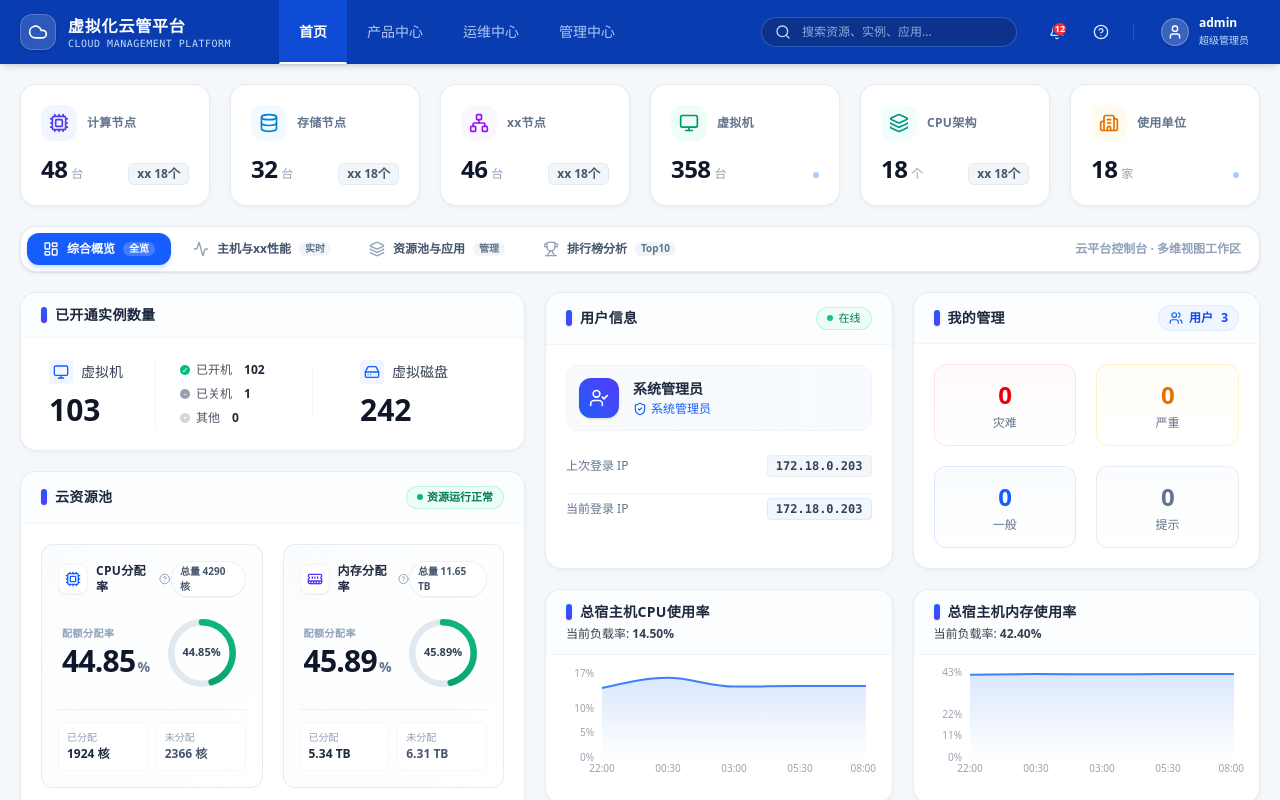
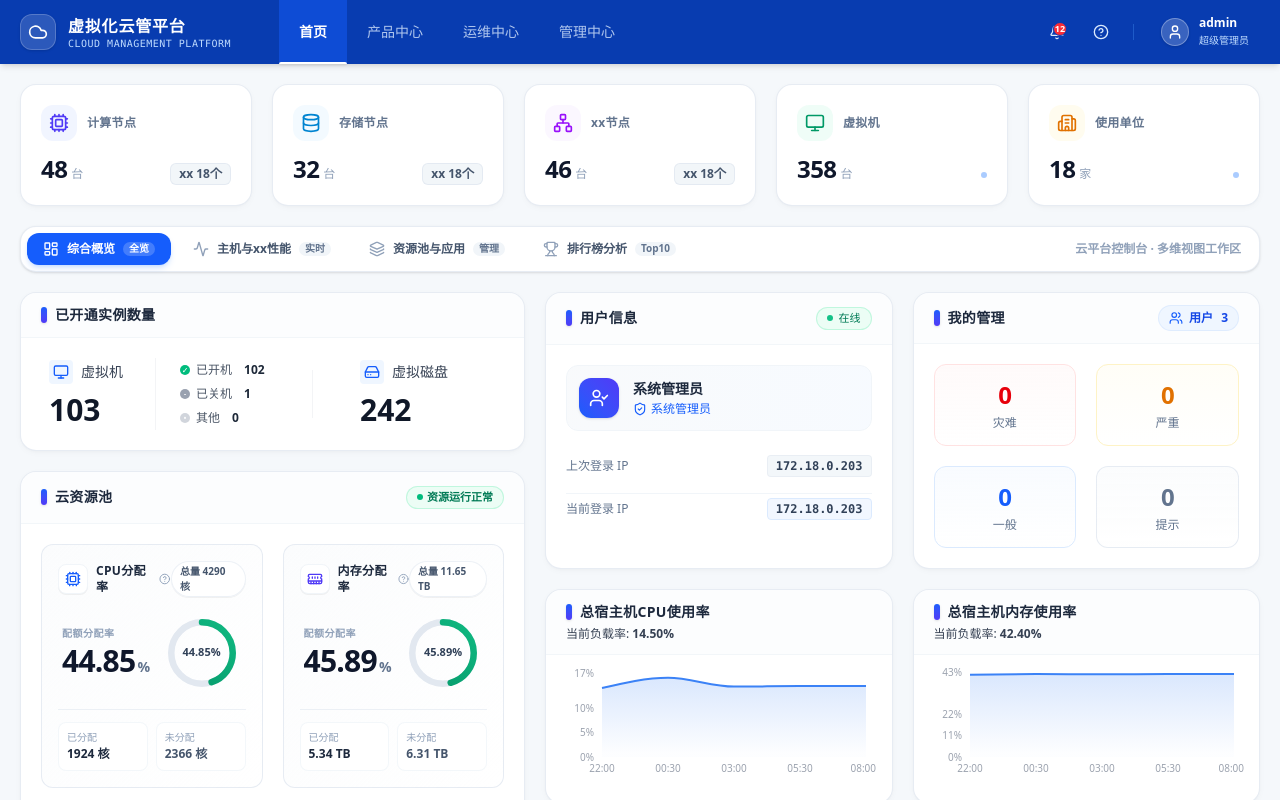
Before and after one commit to COSMOSPP/cloud-web-1, a React (Vite) app: page / in a window 1280 px wide. Shown: the top 800 px of the page. Built offline with nearby package versions, Linux system fonts and the light colour scheme.

Commit message:
feat: remove top search box and cpu architecture card

```diff
--- a/src/components/Header.tsx
+++ b/src/components/Header.tsx
@@ -1,5 +1,5 @@
 import React from 'react';
-import { Search, Bell, HelpCircle, User, Cloud } from 'lucide-react';
+import { Bell, HelpCircle, User, Cloud } from 'lucide-react';
 
 export default function Header() {
   return (
@@ -37,16 +37,6 @@ export default function Header() {
       </div>
 
       <div className="flex items-center gap-6">
-        {/* Search Input */}
-        <div className="relative">
-          <Search className="absolute left-3.5 top-1/2 -translate-y-1/2 w-4 h-4 text-blue-200" />
-          <input
-            type="text"
-            placeholder="搜索资源、实例、应用..."
-            className="bg-blue-950/40 border border-blue-400/40 rounded-full py-1.5 pl-10 pr-4 text-xs text-white placeholder:text-blue-200/70 focus:outline-none focus:ring-2 focus:ring-white/50 w-64 transition-all"
-          />
-        </div>
-
         {/* User & Actions */}
         <div className="flex items-center gap-3">
           <button className="relative p-2 text-blue-100 hover:text-white hover:bg-white/10 rounded-lg transition-colors">
--- a/src/components/TopStatsRow.tsx
+++ b/src/components/TopStatsRow.tsx
@@ -8,13 +8,12 @@ const iconConfig: Record<string, { icon: React.ReactNode; bg: string }> = {
   'storage-nodes': { icon: <Database className="w-5 h-5 text-sky-600" />, bg: 'bg-sky-50/80 group-hover:bg-sky-100/80' },
   'network-nodes': { icon: <Network className="w-5 h-5 text-purple-600" />, bg: 'bg-purple-50/80 group-hover:bg-purple-100/80' },
   'vms': { icon: <Monitor className="w-5 h-5 text-emerald-600" />, bg: 'bg-emerald-50/80 group-hover:bg-emerald-100/80' },
-  'cpu-architecture': { icon: <Layers className="w-5 h-5 text-teal-600" />, bg: 'bg-teal-50/80 group-hover:bg-teal-100/80' },
   'tenants': { icon: <Building2 className="w-5 h-5 text-amber-600" />, bg: 'bg-amber-50/80 group-hover:bg-amber-100/80' },
 };
 
 export default function TopStatsRow() {
   return (
-    <div className="grid grid-cols-2 sm:grid-cols-3 lg:grid-cols-6 gap-5 mb-5">
+    <div className="grid grid-cols-2 sm:grid-cols-3 lg:grid-cols-5 gap-5 mb-5">
       {topStats.map((stat: any) => {
         const config = iconConfig[stat.id] || { icon: <Cpu className="w-5 h-5 text-blue-600" />, bg: 'bg-blue-50' };
         return (
--- a/src/data.ts
+++ b/src/data.ts
@@ -3,7 +3,6 @@ export const topStats = [
   { id: 'storage-nodes', title: '存储节点', value: 32, unit: '台', kunpengCount: 18 },
   { id: 'network-nodes', title: 'xx节点', value: 46, unit: '台', kunpengCount: 18 },
   { id: 'vms', title: '虚拟机', value: 358, unit: '台' },
-  { id: 'cpu-architecture', title: 'CPU架构', value: 18, unit: '个', kunpengCount: 18 },
   { id: 'tenants', title: '使用单位', value: 18, unit: '家' },
 ];
 
```
